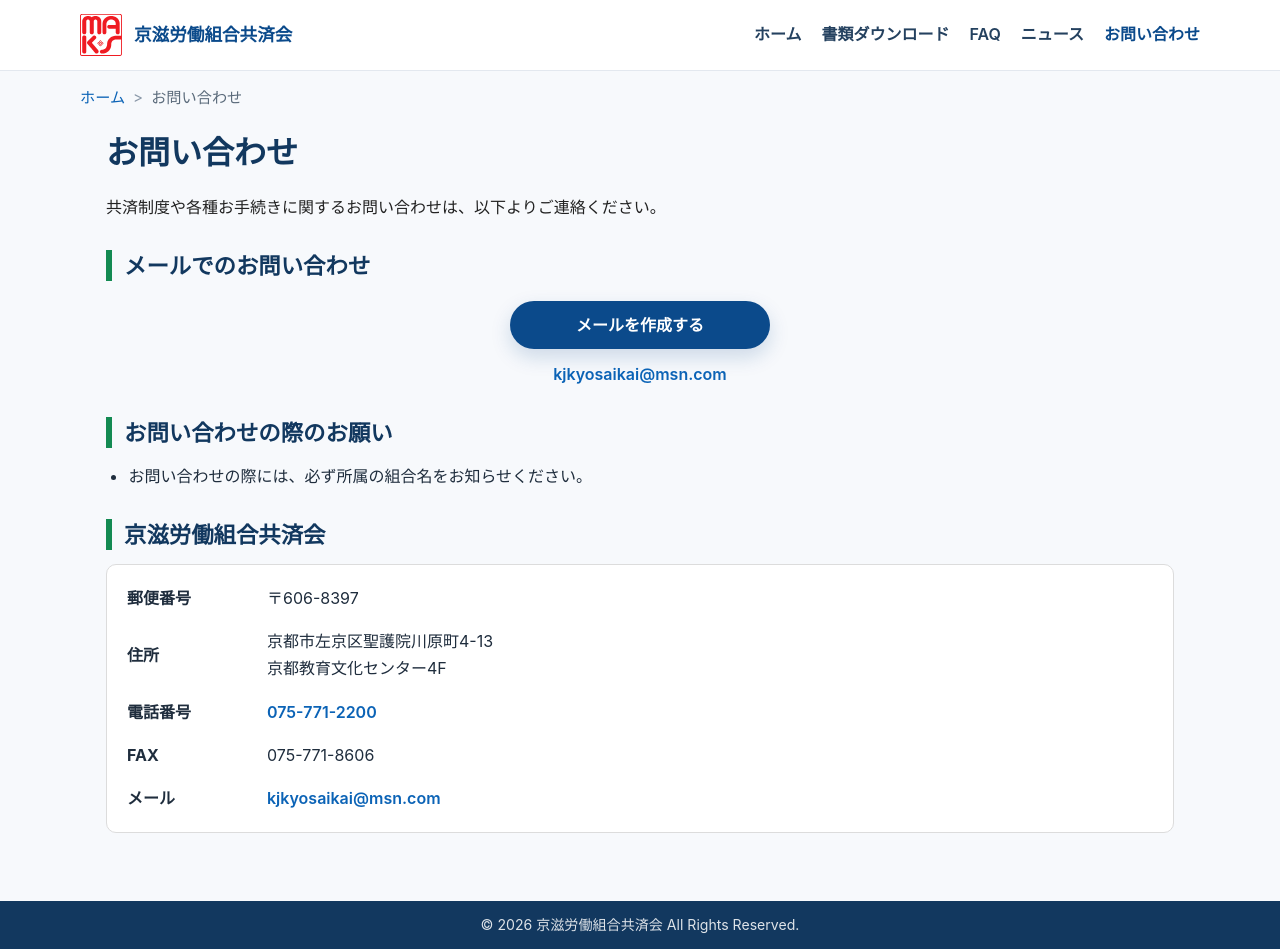
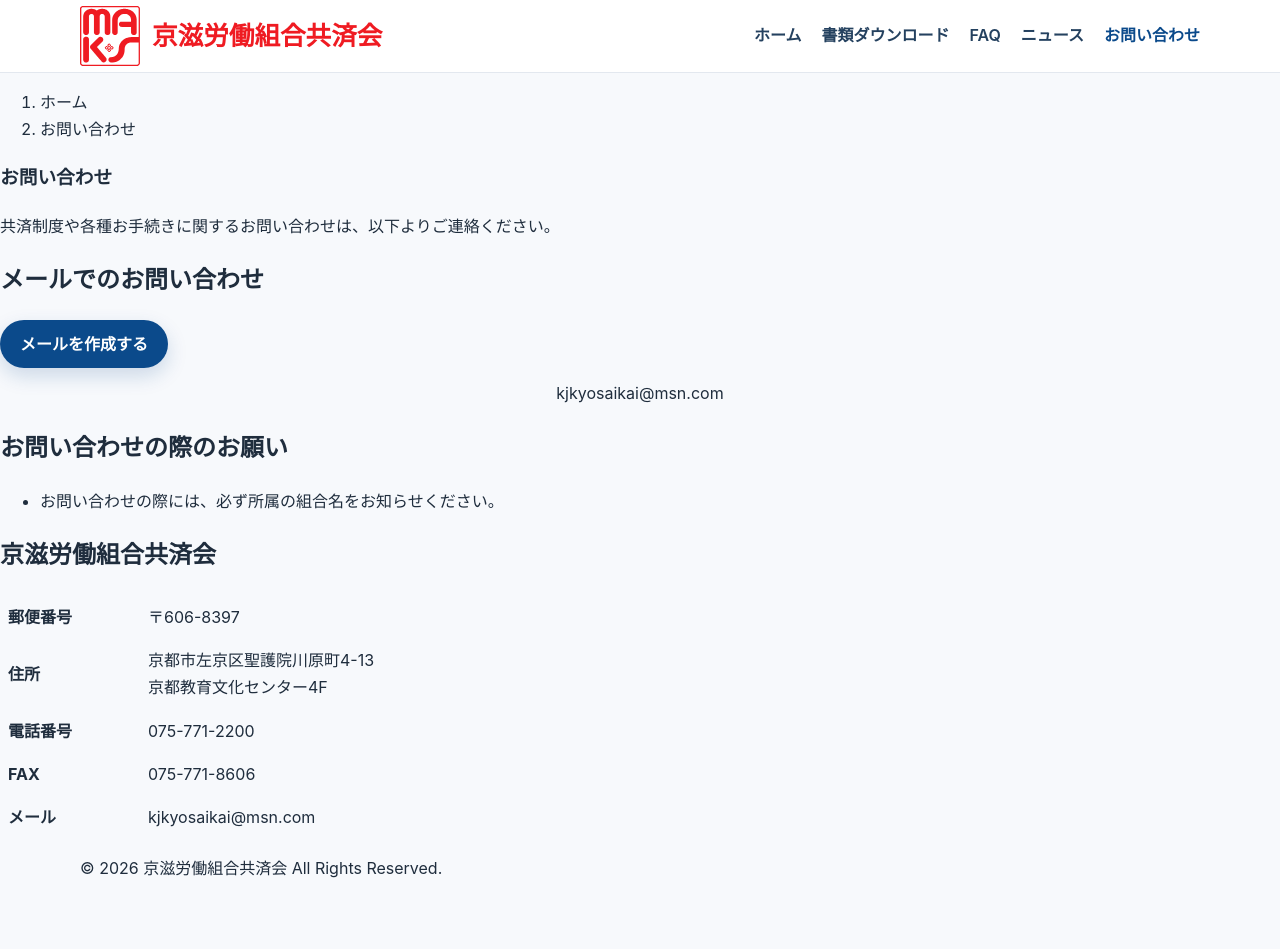
Before and after one commit to keijirodokyosai/keijirodokyosai.github.io, a Jekyll site: the page built from contact.html, in a window 1280 px wide and 949 px high. Built offline with Jekyll 4.4.1, drawn with Linux system fonts in a browser that asks for light colours.

Commit message:
Update style.css

```diff
--- a/css/style.css
+++ b/css/style.css
@@ -68,7 +68,7 @@ a {
 .header-inner {
   width: min(1120px, calc(100% - 32px));
   margin: 0 auto;
-  min-height: 70px;
+  min-height: 72px;
   display: flex;
   align-items: center;
   justify-content: space-between;
@@ -85,14 +85,14 @@ a {
 }
 
 .site-logo img {
-  width: 42px;
-  height: 42px;
+  width: 60px;
+  height: 60px;
 }
 
 .site-logo-text {
-  font-size: 1.1rem;
+  font-size: 1.6rem;
   font-weight: 700;
-  color: #0b4a8b;
+  color: #ef1b22;
   white-space: nowrap;
 }
 
@@ -304,383 +304,16 @@ a {
   outline-offset: 3px;
 }
 
-/* section title */
-.kyosai-cards h2,
-.section h2 {
-  margin: 0 0 12px;
-  font-size: clamp(1.7rem, 3vw, 2.2rem);
-  color: #12385f;
-}
+/* responsive */
+@media (max-width: 768px) {
 
-.section-lead {
-  margin: 0 0 32px;
-  color: #4e5f71;
-  font-size: 1rem;
-}
-
-/* cards */
-.card-grid {
-  display: grid;
-  grid-template-columns: repeat(3, minmax(0, 1fr));
-  gap: 20px;
-}
-
-.kyosai-card {
-  display: block;
-  background: #ffffff;
-  border: 1px solid #e0e6ee;
-  border-radius: 20px;
-  padding: 22px 22px 20px;
-  box-shadow: 0 6px 18px rgba(15, 35, 60, 0.05);
-  transition:
-    transform 0.22s ease,
-    box-shadow 0.22s ease,
-    border-color 0.22s ease,
-    background-color 0.22s ease;
-}
-
-.kyosai-card:hover {
-  transform: translateY(-4px);
-  border-color: #c3d4e6;
-  background: #fcfdff;
-  box-shadow: 0 14px 32px rgba(15, 35, 60, 0.10);
-}
-
-.kyosai-card:focus-visible {
-  outline: 3px solid #8eb6dd;
-  outline-offset: 3px;
-}
-
-.kyosai-card-header {
-  display: flex;
-  align-items: center;
-  gap: 14px;
-  margin-bottom: 12px;
-}
-
-.kyosai-card-header img {
-  width: 54px;
-  height: 54px;
-  flex-shrink: 0;
-  object-fit: contain;
-}
-
-.kyosai-card h3 {
-  margin: 0;
-  font-size: 1.38rem;
-  line-height: 1.35;
-  color: #12385f;
-  font-weight: 700;
-  letter-spacing: 0.01em;
-}
-
-.kyosai-card p {
-  margin: 0;
-  color: #4f6173;
-  font-size: 0.98rem;
-  line-height: 1.75;
-}
-
-/* breadcrumb */
-.breadcrumb {
-  width: min(1120px, calc(100% - 32px));
-  margin: 0 auto;
-  padding: 14px 0 0;
-}
-
-.breadcrumb-list {
-  list-style: none;
-  display: flex;
-  flex-wrap: wrap;
-  gap: 8px;
-  margin: 0;
-  padding: 0;
-  font-size: 0.95rem;
-  color: #5b6b7b;
-}
-
-.breadcrumb-list li {
-  display: flex;
-  align-items: center;
-}
-
-.breadcrumb-list li + li::before {
-  content: ">";
-  margin-right: 8px;
-  color: #8a98a8;
-}
-
-.breadcrumb-list a {
-  color: #0b63b6;
-}
-
-.breadcrumb-list a:hover,
-.breadcrumb-list a:focus-visible {
-  text-decoration: underline;
-}
-
-/* kyosai page */
-.kyosai-page {
-  max-width: 1100px;
-  margin: 0 auto;
-  padding: 20px 16px 36px;
-}
-
-.detail-section {
-  margin-bottom: 28px;
-}
-
-.detail-section-last {
-  margin-bottom: 8px;
-}
-
-.detail-section h1 {
-  margin: 0 0 16px;
-  font-size: 2rem;
-  line-height: 1.4;
-  color: #12385f;
-}
-
-.detail-section h2 {
-  font-size: 1.4rem;
-  line-height: 1.4;
-  margin: 0 0 14px;
-  padding-left: 12px;
-  border-left: 6px solid #138a52;
-  color: #12385f;
-}
-
-.detail-lead {
-  margin: 8px 0 28px;
-  line-height: 1.9;
-  font-size: 1rem;
-  color: #222;
-}
-
-.detail-lead p {
-  margin: 0 0 1em;
-}
-
-.detail-lead p:last-child {
-  margin-bottom: 0;
-}
-
-.image-card {
-  background: #fff;
-  border: 1px solid #dcdcdc;
-  border-radius: 10px;
-  padding: 12px;
-  box-shadow: none;
-}
-
-.image-card img {
-  display: block;
-  width: 100%;
-  height: auto;
-  border-radius: 6px;
-}
-
-.pdf-download {
-  text-align: center;
-  margin-top: 20px;
-}
-
-.pdf-download .btn {
-  min-width: 260px;
-}
-
-.notice-section {
-  margin-top: 4px;
-}
-
-.notice-list {
-  margin: 0;
-  padding-left: 1.4em;
-}
-
-.notice-list li {
-  line-height: 1.8;
-}
-
-.text-link {
-  color: #0b63b6;
-  font-weight: 600;
-}
-
-.text-link:hover,
-.text-link:focus-visible {
-  text-decoration: underline;
-}
-
-/* footer */
-.site-footer {
-  margin-top: 24px;
-  background: #12385f;
-  color: #ffffff;
-}
-
-.footer-simple {
-  text-align: center;
-  padding: 12px 16px;
-}
-
-.copyright {
-  margin: 0;
-  font-size: 0.88rem;
-  color: rgba(255, 255, 255, 0.86);
-}
-
-/* responsive */
-@media (max-width: 960px) {
-  .card-grid {
-    grid-template-columns: repeat(2, minmax(0, 1fr));
-  }
-}
-
-@media (max-width: 768px) {
-  .header-inner {
-    min-height: 70px;
-  }
-
-  .site-logo-text {
-    font-size: 1rem;
-  }
-
-  .menu-toggle {
-    display: block;
-  }
-
-  .global-nav {
-    position: fixed;
-    top: 70px;
-    right: 0;
-    width: min(320px, 85%);
-    height: calc(100dvh - 70px);
-    background: #ffffff;
-    border-left: 1px solid #e3e8ef;
-    box-shadow: -8px 0 24px rgba(15, 35, 60, 0.10);
-    transform: translateX(100%);
-    opacity: 0;
-    visibility: hidden;
-    transition:
-      transform 0.3s ease,
-      opacity 0.3s ease,
-      visibility 0.3s ease;
-    z-index: 1001;
-    overflow-y: auto;
-    -webkit-overflow-scrolling: touch;
-  }
-
-  .global-nav.is-open {
-    transform: translateX(0);
-    opacity: 1;
-    visibility: visible;
-  }
-
-  .global-nav ul {
-    display: block;
-    padding: 20px;
-  }
-
-  .global-nav li + li {
-    border-top: 1px solid #eef2f6;
-  }
-
-  .global-nav a {
-    display: block;
-    padding: 14px 4px;
-  }
-
-  .hero {
-    padding: 56px 0 52px;
-  }
-
-  .section {
-    padding: 52px 0;
-  }
-
-  .card-grid {
-    grid-template-columns: 1fr;
-    gap: 16px;
-  }
-
-  .kyosai-card {
-    padding: 18px 18px 16px;
-  }
-
-  .kyosai-card-header {
-    gap: 12px;
-    margin-bottom: 10px;
-  }
-
-  .kyosai-card-header img {
+  .site-logo img {
     width: 48px;
     height: 48px;
   }
 
-  .kyosai-card h3 {
-    font-size: 1.2rem;
+  .site-logo-text {
+    font-size: 1.1rem;
   }
 
-  .hero-buttons {
-    flex-direction: column;
-    align-items: stretch;
-  }
-
-  .btn {
-    width: 100%;
-  }
-
-  .pdf-download .btn {
-    min-width: 100%;
-  }
-
-  .kyosai-page {
-    padding: 16px 12px 28px;
-  }
-
-  .detail-section {
-    margin-bottom: 24px;
-  }
-
-  .detail-section h1 {
-    font-size: 1.6rem;
-  }
-
-  .detail-section h2 {
-    font-size: 1.2rem;
-  }
-
-  .detail-lead {
-    font-size: 0.98rem;
-    margin-bottom: 24px;
-  }
-
-  .breadcrumb {
-    padding-top: 12px;
-  }
-
-  .breadcrumb-list {
-    font-size: 0.9rem;
-  }
-
-  .footer-simple {
-    padding: 10px 12px;
-  }
 }
-
-@media (min-width: 769px) {
-  .global-nav {
-    display: block !important;
-    position: static;
-    width: auto;
-    height: auto;
-    transform: none !important;
-    opacity: 1 !important;
-    visibility: visible !important;
-    border-left: none;
-    box-shadow: none;
-    overflow: visible;
-    background: transparent;
-  }
-}
```
